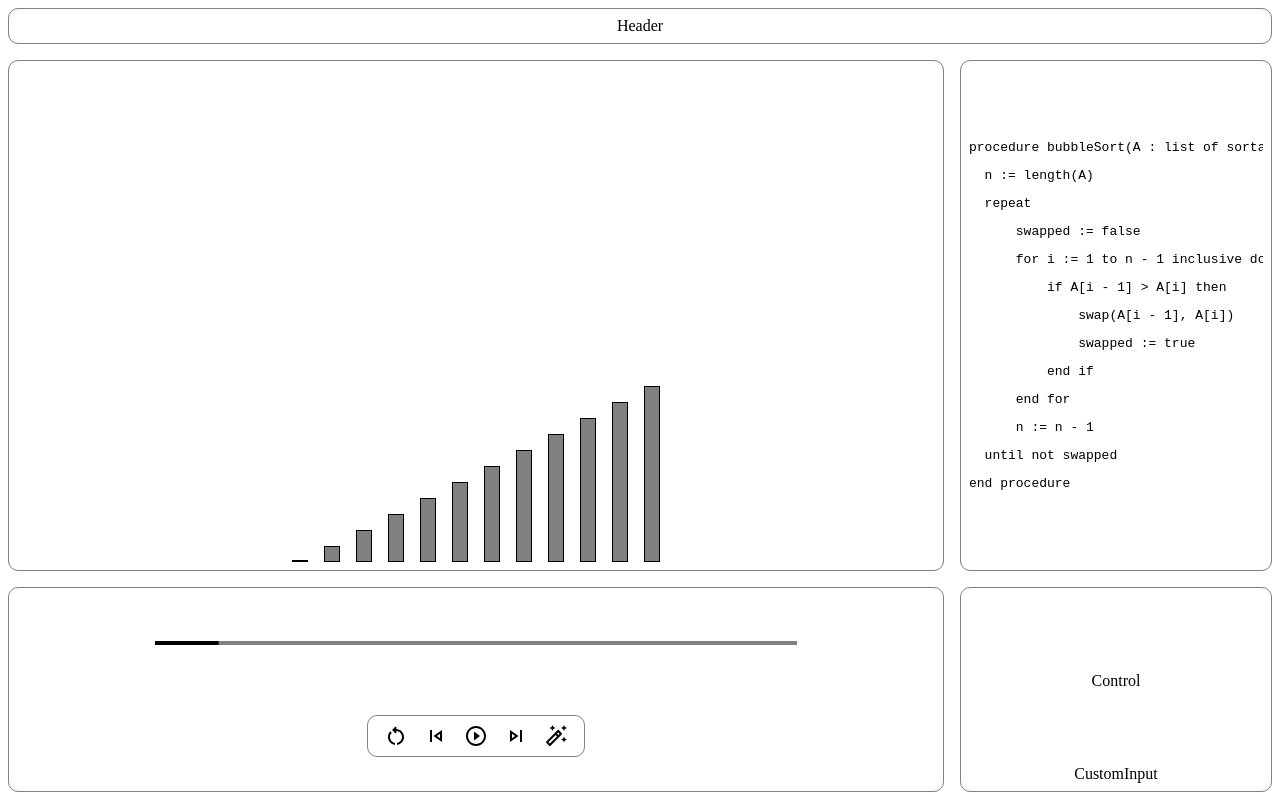
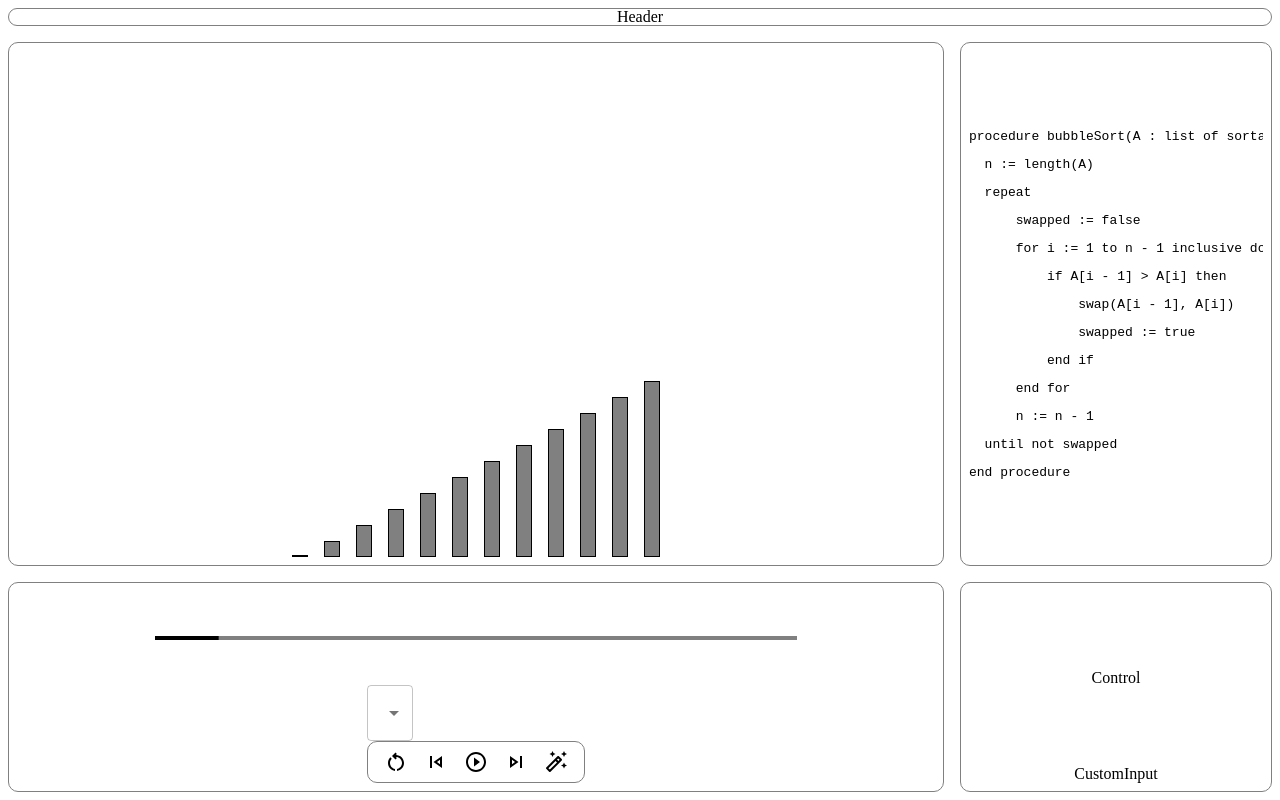
Before and after one commit to darkk-shadow/algorithm-visualizer, a React (Vite) app: page / in a window 1280 px wide. Built offline with nearby package versions, Linux system fonts and the light colour scheme.

Commit message:
Fix overflow layout

```diff
--- a/src/App.scss
+++ b/src/App.scss
@@ -35,6 +35,8 @@ html, body, #root{
   display: grid;
   place-content: center;
   padding: 0.5em;
+  height: 0; //overflow fix
+  min-height: 100%; //overflow fix
 }
 
 .control{
@@ -57,7 +59,7 @@ html, body, #root{
   }
 }
 
-.player .player_control{
+.player .player_control .buttons{
   border: 1px solid gray;
   border-radius: 10px;
   padding: 0.5em 1em;
--- a/src/comps/Player.jsx
+++ b/src/comps/Player.jsx
@@ -5,17 +5,23 @@ import SkipNextOutlinedIcon from '@mui/icons-material/SkipNextOutlined';
 import AutoFixHighOutlinedIcon from '@mui/icons-material/AutoFixHighOutlined';
 import PlayCircleFilledWhiteOutlinedIcon from '@mui/icons-material/PlayCircleFilledWhiteOutlined';
 import PauseCircleOutlineOutlinedIcon from '@mui/icons-material/PauseCircleOutlineOutlined';
+import Select from '@mui/material/Select';
 
 
 const Player = () => {
   return <div className="player">
     <LinearProgress variant="determinate" value={10} />
     <div className="player_control">
-      <RestartAltOutlinedIcon />
-      <SkipPreviousOutlinedIcon />
-      <PlayCircleFilledWhiteOutlinedIcon />
-      <SkipNextOutlinedIcon />
-      <AutoFixHighOutlinedIcon />
+      <Select
+
+      />
+      <div className="buttons">
+        <RestartAltOutlinedIcon />
+        <SkipPreviousOutlinedIcon />
+        <PlayCircleFilledWhiteOutlinedIcon />
+        <SkipNextOutlinedIcon />
+        <AutoFixHighOutlinedIcon />
+      </div>
     </div>
   </div>
 }
```
